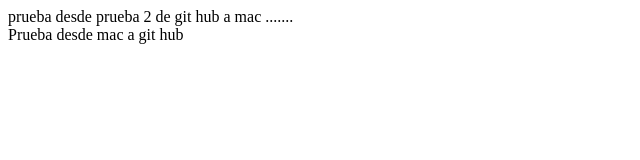
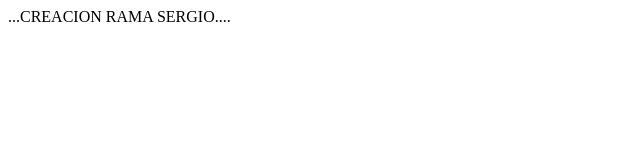
Before and after one commit to gio0520/RepoPruebaMinTic, a plain HTML site: page rama_sergio.html in a window 1280 px wide. Shown: the whole page, without its empty margins (0-640 px from the left). Drawn offline with Linux system fonts and the light colour scheme.

Commit message:
creaciion de rama sergio

```diff
--- a/rama_sergio.html
+++ b/rama_sergio.html
@@ -9,8 +9,7 @@
 </head>
 
 <body>
-    <div> prueba desde prueba 2 de git hub a mac .......</div>
-    <div> Prueba desde mac a git hub </div>
+    <div> ...CREACION RAMA SERGIO....</div>
 </body>
 
 </html>
```
